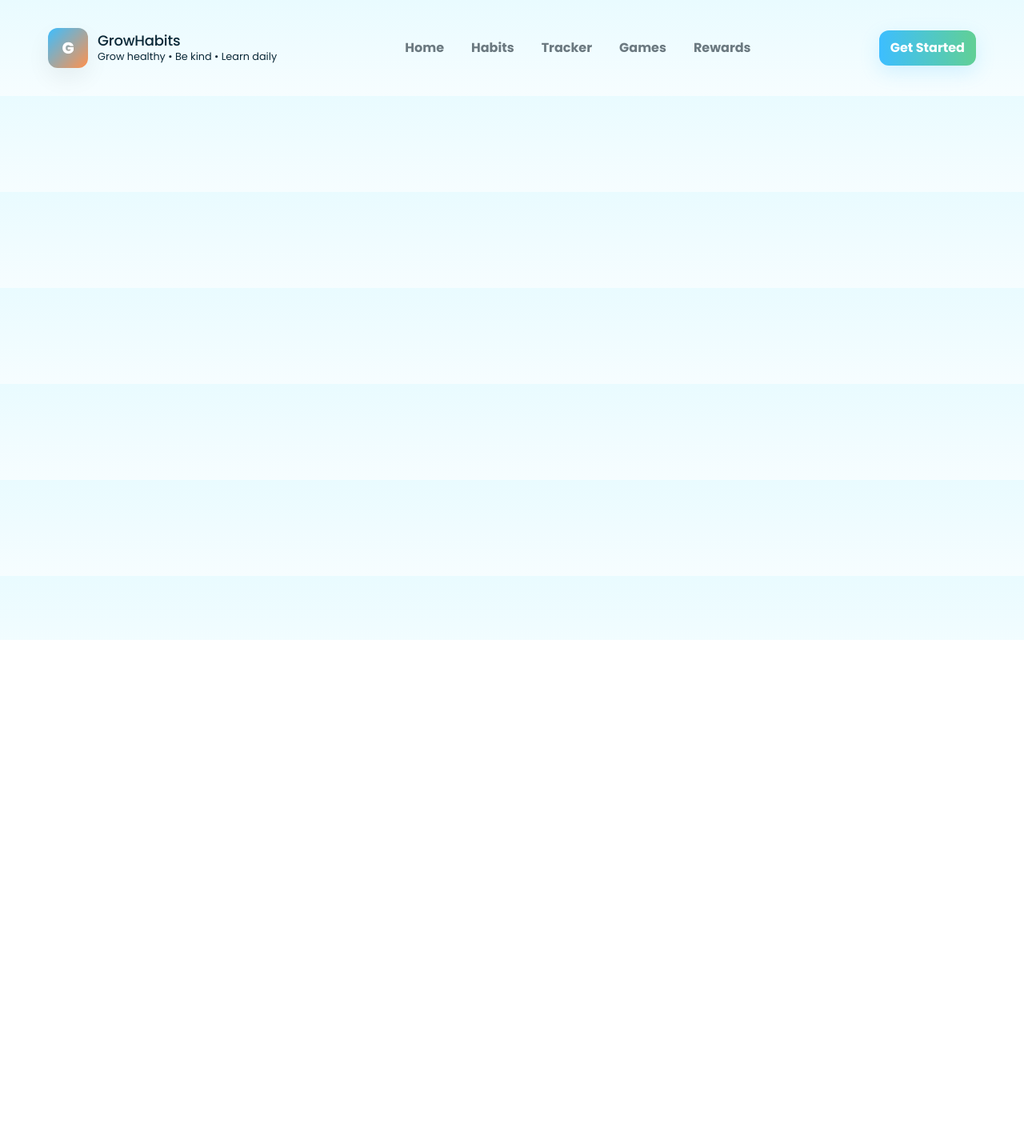
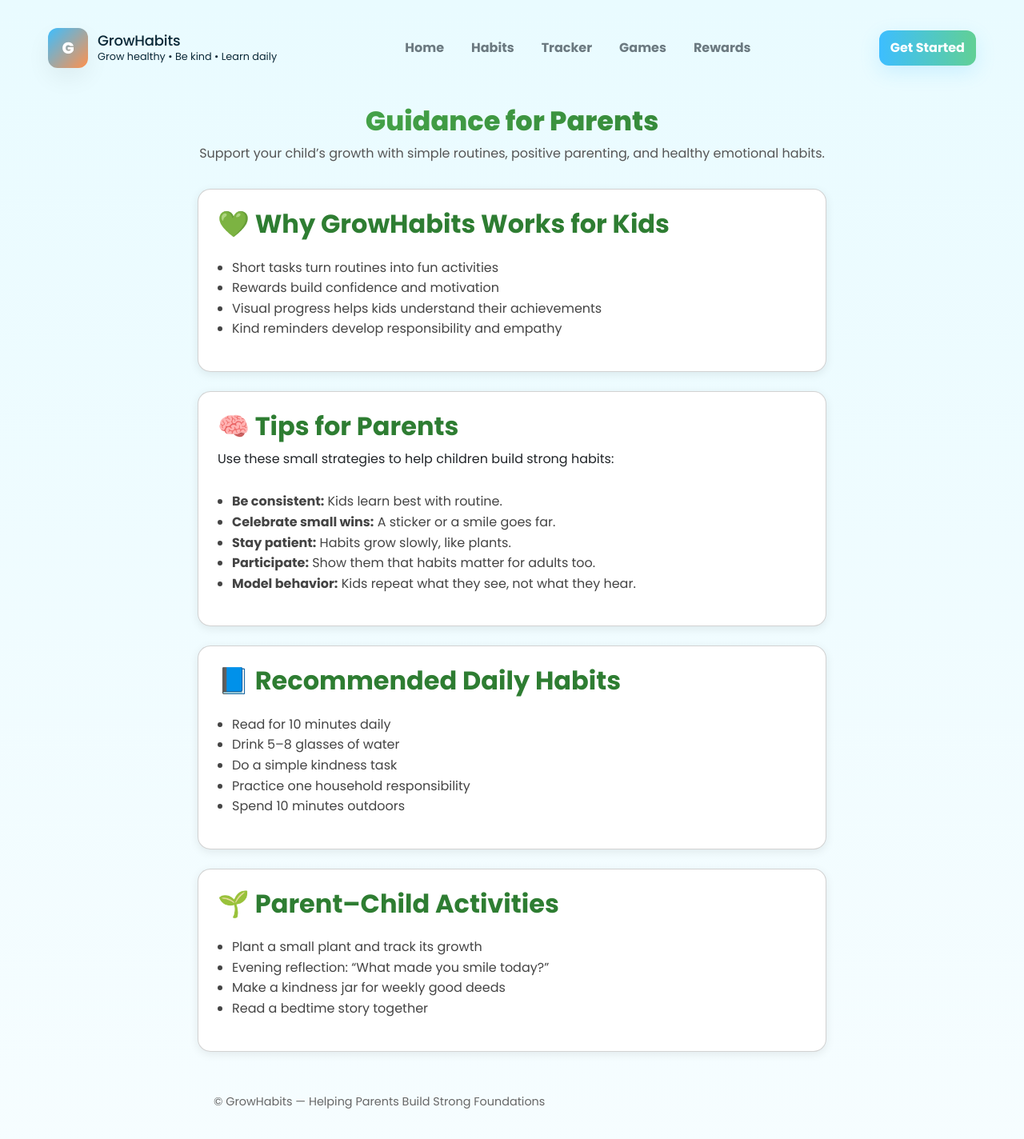
Before and after one commit to Bilal-coder78/Fyp_project, a React (Vite) app: page /parents in a window 1280 px wide. Shown: the top 1424 px of the page at 80% size. Before the commit the page ends 800 px from the top, so only its background shows below. Built offline with nearby package versions, Linux system fonts and the light colour scheme.

Commit message:
add Parents advice page

```diff
--- a/src/App.jsx
+++ b/src/App.jsx
@@ -2,12 +2,12 @@ import { BrowserRouter as Router, Routes, Route } from "react-router-dom";
 import Nav from './components/Navbar/Nav';
 import Home from './components/Home/Home';
 import Habits from './components/Habits/Habits';
-import './App.css';
 import Tracker from "./components/Tracker/Tracker";
 import Login from "./components/Login/Login";
 import Signup from "./components/Signup/Signup";
 import Rewards from "./components/Rewards/Rewards";
 import BalloonPop from "./components/Games/BalloonPop";
+import Parents from "./components/Parents/Parents";
 
 function App() {
   return (
@@ -22,6 +22,7 @@ function App() {
           <Route path="/signup" element={<Signup/>} />
           <Route path="/rewards" element={<Rewards/>} />
           <Route path="/games" element={<BalloonPop/>} />
+          <Route path="/parents" element={<Parents/>} />
         </Routes>
       </div>
     </Router>
--- a/src/components/Home/Home.jsx
+++ b/src/components/Home/Home.jsx
@@ -82,7 +82,6 @@ function Home() {
         <section className="main-left">
           <div className="hero-upgrade card hero-animated">
             <div className="hero-left-area">
-              {/* 🌈 Animated Heading */}
               <h1 className="hero-heading animated-heading">
                 Welcome to <span className="gradient-text">GrowHabits 🌱</span>
               </h1>
@@ -166,19 +165,6 @@ function Home() {
                   <button className="btn btn-ghost" onClick={() => (window.location.href = "/signup")}>Sign up a child</button>
                 </div>
               </div>
-
-              <div className="about-visual" aria-hidden>
-                <svg viewBox="0 0 160 160" width="100%" height="100%" xmlns="http://www.w3.org/2000/svg" role="img" aria-label="trophy-illustration">
-                  <defs>
-                    <linearGradient id="gA" x1="0" x2="1"><stop offset="0" stopColor="#f7fff6" /><stop offset="1" stopColor="#e6fff0" /></linearGradient>
-                  </defs>
-                  <rect width="160" height="160" rx="12" fill="url(#gA)" />
-                  <g transform="translate(28,26)">
-                    <circle cx="52" cy="30" r="22" fill="#ffe8a8" stroke="#ffd37d" />
-                    <text x="52" y="36" textAnchor="middle" fontSize="18" fontWeight="700" fill="#7a5f2f">⭐</text>
-                  </g>
-                </svg>
-              </div>
             </div>
           </div>
         </section>
@@ -209,8 +195,8 @@ function Home() {
           <div className="card sidebar-card">
             <div className="sidebar-links-title">Quick Links</div>
             <div className="sidebar-links">
-              <a onClick={()=> (window.location.href = "/login")} className="btn btn-ghost">Login</a>
-              <a onClick={()=> (window.location.href = "/signup")} className="btn btn-ghost">Sign up a child</a>
+              <a onClick={() => (window.location.href = "/login")} className="btn btn-ghost">Login</a>
+              <a onClick={() => (window.location.href = "/signup")} className="btn btn-ghost">Sign up a child</a>
             </div>
           </div>
 
--- /dev/null
+++ b/src/components/Parents/Parents.css
@@ -0,0 +1,52 @@
+.parents-container {
+  padding: 32px;
+  max-width: 850px;
+  margin: auto;
+  font-family: sans-serif;
+}
+
+.parents-header {
+  text-align: center;
+  margin-bottom: 32px;
+}
+
+.parents-title {
+  font-size: 2.1rem;
+  font-weight: 800;
+  background: linear-gradient(90deg, #4caf50, #2e7d32);
+  background-clip: text;
+  color: transparent;
+}
+
+.parents-sub {
+  color: #555;
+  margin-top: 8px;
+}
+
+.card {
+  background: #ffffff;
+  padding: 24px;
+  margin-bottom: 24px;
+  border-radius: 16px;
+  box-shadow: 0 3px 12px rgba(0, 0, 0, 0.08);
+}
+
+.parents-list {
+  margin-top: 12px;
+  padding-left: 18px;
+  color: #444;
+  line-height: 1.6;
+}
+
+.parents-section h2 {
+  margin-bottom: 10px;
+  color: #2e7d32;
+  font-weight: 700;
+}
+
+.parents-footer {
+  text-align: center;
+  margin-top: 40px;
+  color: #666;
+  font-size: 0.9rem;
+}
--- /dev/null
+++ b/src/components/Parents/Parents.jsx
@@ -0,0 +1,68 @@
+import React from "react";
+import "./Parents.css";
+
+function Parents() {
+  return (
+    <div className="parents-container">
+
+      <header className="parents-header">
+        <h1 className="parents-title">Guidance for Parents</h1>
+        <p className="parents-sub">
+          Support your child’s growth with simple routines, positive parenting,
+          and healthy emotional habits.
+        </p>
+      </header>
+
+      <section className="parents-section card">
+        <h2>💚 Why GrowHabits Works for Kids</h2>
+        <ul className="parents-list">
+          <li>Short tasks turn routines into fun activities</li>
+          <li>Rewards build confidence and motivation</li>
+          <li>Visual progress helps kids understand their achievements</li>
+          <li>Kind reminders develop responsibility and empathy</li>
+        </ul>
+      </section>
+
+      <section className="parents-section card">
+        <h2>🧠 Tips for Parents</h2>
+        <p className="parents-tip-text">
+          Use these small strategies to help children build strong habits:
+        </p>
+        <ul className="parents-list">
+          <li><strong>Be consistent:</strong> Kids learn best with routine.</li>
+          <li><strong>Celebrate small wins:</strong> A sticker or a smile goes far.</li>
+          <li><strong>Stay patient:</strong> Habits grow slowly, like plants.</li>
+          <li><strong>Participate:</strong> Show them that habits matter for adults too.</li>
+          <li><strong>Model behavior:</strong> Kids repeat what they see, not what they hear.</li>
+        </ul>
+      </section>
+
+      <section className="parents-section card">
+        <h2>📘 Recommended Daily Habits</h2>
+        <ul className="parents-list">
+          <li>Read for 10 minutes daily</li>
+          <li>Drink 5–8 glasses of water</li>
+          <li>Do a simple kindness task</li>
+          <li>Practice one household responsibility</li>
+          <li>Spend 10 minutes outdoors</li>
+        </ul>
+      </section>
+
+      <section className="parents-section card">
+        <h2>🌱 Parent–Child Activities</h2>
+        <ul className="parents-list">
+          <li>Plant a small plant and track its growth</li>
+          <li>Evening reflection: “What made you smile today?”</li>
+          <li>Make a kindness jar for weekly good deeds</li>
+          <li>Read a bedtime story together</li>
+        </ul>
+      </section>
+
+      <footer className="parents-footer">
+        © GrowHabits — Helping Parents Build Strong Foundations
+      </footer>
+    </div>
+  );
+}
+
+export default Parents;
```
